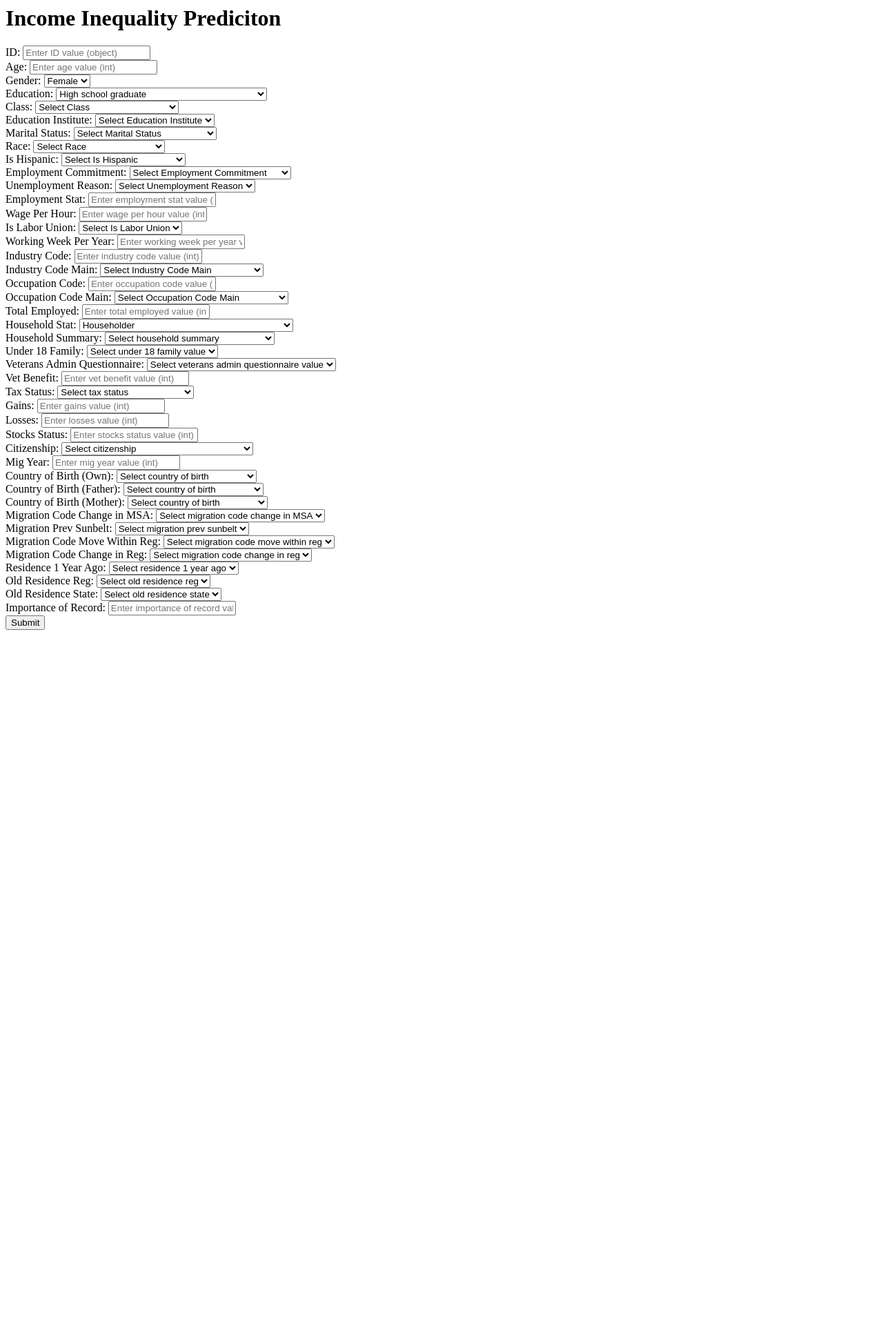
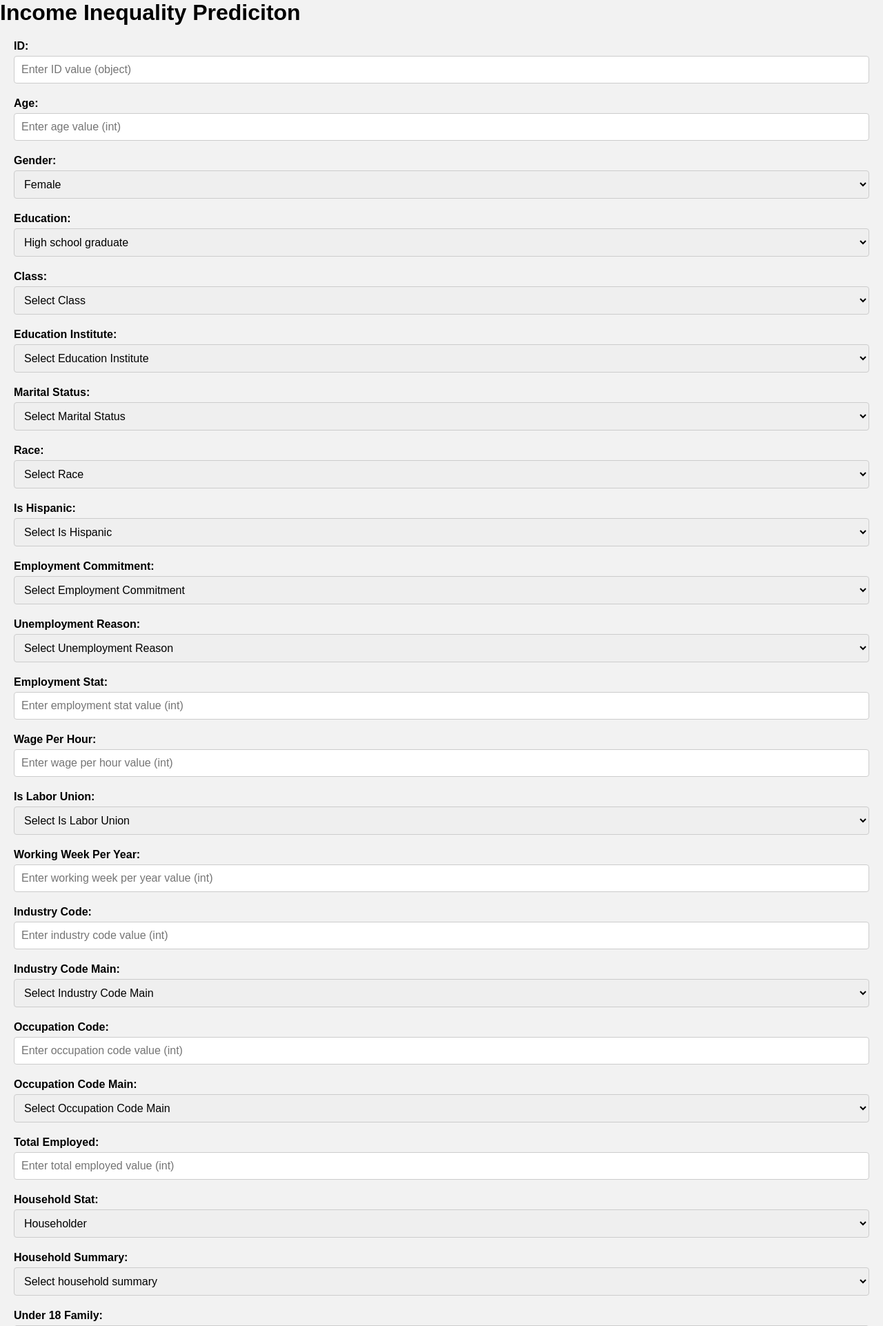
Before and after one commit to yashfirkedata/income-inequality-prediction-e2e, a Flask app: page / in a window 1280 px wide. Shown: the top 1922 px of the page at 69% size. Before the commit the page ends 913 px from the top, so only its background shows below. Run offline with Flask 3, Linux system fonts and the light colour scheme.

Commit message:
added css

```diff
--- a/templates/index.html
+++ b/templates/index.html
@@ -1,6 +1,12 @@
 <h1> Income Inequality Prediciton </h1>
 
+
+
 <html>
+<head>
+    <link rel="stylesheet" type="text/css" href="styles.css">
+</head>
+
 <body>
 <form action="{{url_for('predict_datapoint')}}" method="POST">
     <div class="form-group">
--- /dev/null
+++ b/templates/styles.css
@@ -0,0 +1,41 @@
+body {
+    font-family: Arial, sans-serif;
+    margin: 0;
+    padding: 0;
+    background-color: #f2f2f2;
+}
+
+.form-group {
+    margin: 20px;
+}
+
+label {
+    display: block;
+    margin-bottom: 5px;
+    font-weight: bold;
+}
+
+input[type="text"],
+select {
+    width: 100%;
+    padding: 10px;
+    border: 1px solid #ccc;
+    border-radius: 4px;
+    box-sizing: border-box;
+    font-size: 16px;
+}
+
+input[type="submit"] {
+    background-color: #4CAF50;
+    color: white;
+    padding: 14px 20px;
+    margin: 8px 0;
+    border: none;
+    border-radius: 4px;
+    cursor: pointer;
+    width: 100%;
+}
+
+input[type="submit"]:hover {
+    opacity: 0.8;
+}
```
